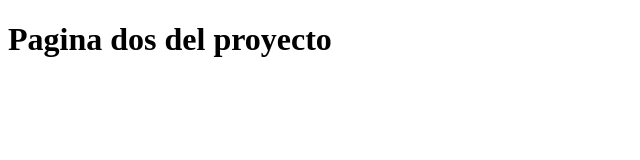
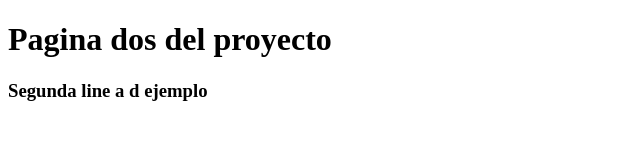
Before and after one commit to rvndrupal/EJEMPLO_GIT, a plain HTML site: page clientes.html in a window 1280 px wide. Shown: the whole page, without its empty margins (0-640 px from the left). Drawn offline with Linux system fonts and the light colour scheme.

Commit message:
CUARTO CAMBIO

```diff
--- a/clientes.html
+++ b/clientes.html
@@ -10,5 +10,7 @@
 <body>
 
 <h1>Pagina dos del proyecto</h1>
+
+<h3>Segunda line a d ejemplo</h3>
 </body>
 </html>
```
